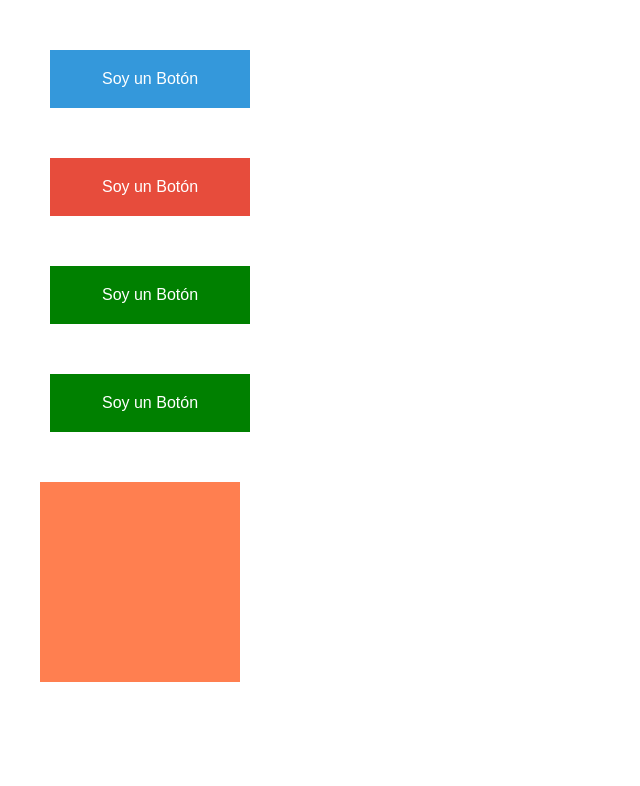
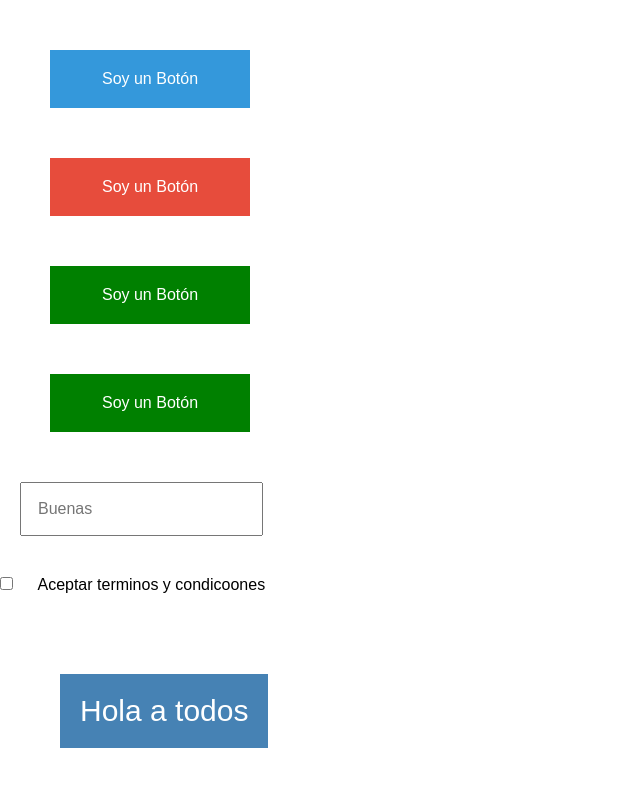
Before and after one commit to NachoBasilio/CodigoFacilito-Apuntes, a plain HTML site: page CSS/15-Selectores/index.html in a window 1280 px wide. Shown: the whole page, without its empty margins (0-640 px from the left). Drawn offline with Linux system fonts and the light colour scheme.

Commit message:
Pseudo clases focus, checked

```diff
--- a/CSS/15-Selectores/index.html
+++ b/CSS/15-Selectores/index.html
@@ -12,6 +12,17 @@
     <a href="#" class="button btn-red">Soy un Botón</a>
     <a href="#" class="button btn-tomato">Soy un Botón</a>
 
-    <div class="element" id="element"></div>
+    <input type="text" placeholder="Buenas" class="input">
+    <div>
+        <input type="checkbox" class="check" id="check">
+        <label class="label" for="check">
+            Aceptar terminos y condicoones
+
+        </label>
+    </div>
+
+
+
+    <div class="element" id="element">Hola a todos</div>
 </body>
 </html>
--- a/CSS/15-Selectores/style.css
+++ b/CSS/15-Selectores/style.css
@@ -62,18 +62,48 @@ body{
 }
 
 .element{
-    width: 200px;
-    height: 200px;
-    background-color: coral;
-    margin-left: 40px;
-    transition: .3s;
+    width: max-content;
+    padding: 20px;
+    background-color: steelblue;
+    color: white;
+    font-size: 30px;
+    margin: 60px;
 }
 
-.element:hover{
+/* .element:hover{
     width: 300px;
 }
 
 .element:target{
     background-color:black;
     translate: 100%;
+} */
+
+.input{
+    display: block;
+    margin: 20px;
+    padding: 16px;
+    font-size: inherit;
+    font-family: inherit;
 }
+
+.input:focus{
+    border: 2px solid #3498db;
+    color: white;
+    background-color: #3498db;
+}
+
+.input:focus + .label{
+    color: #3498db;
+}
+
+.label{
+    display: inline-block;
+    margin-top: 20px;
+    margin-bottom: 20px;
+    margin-left: 20px;
+}
+
+.check:checked + .label{
+    color: red;
+}
```
